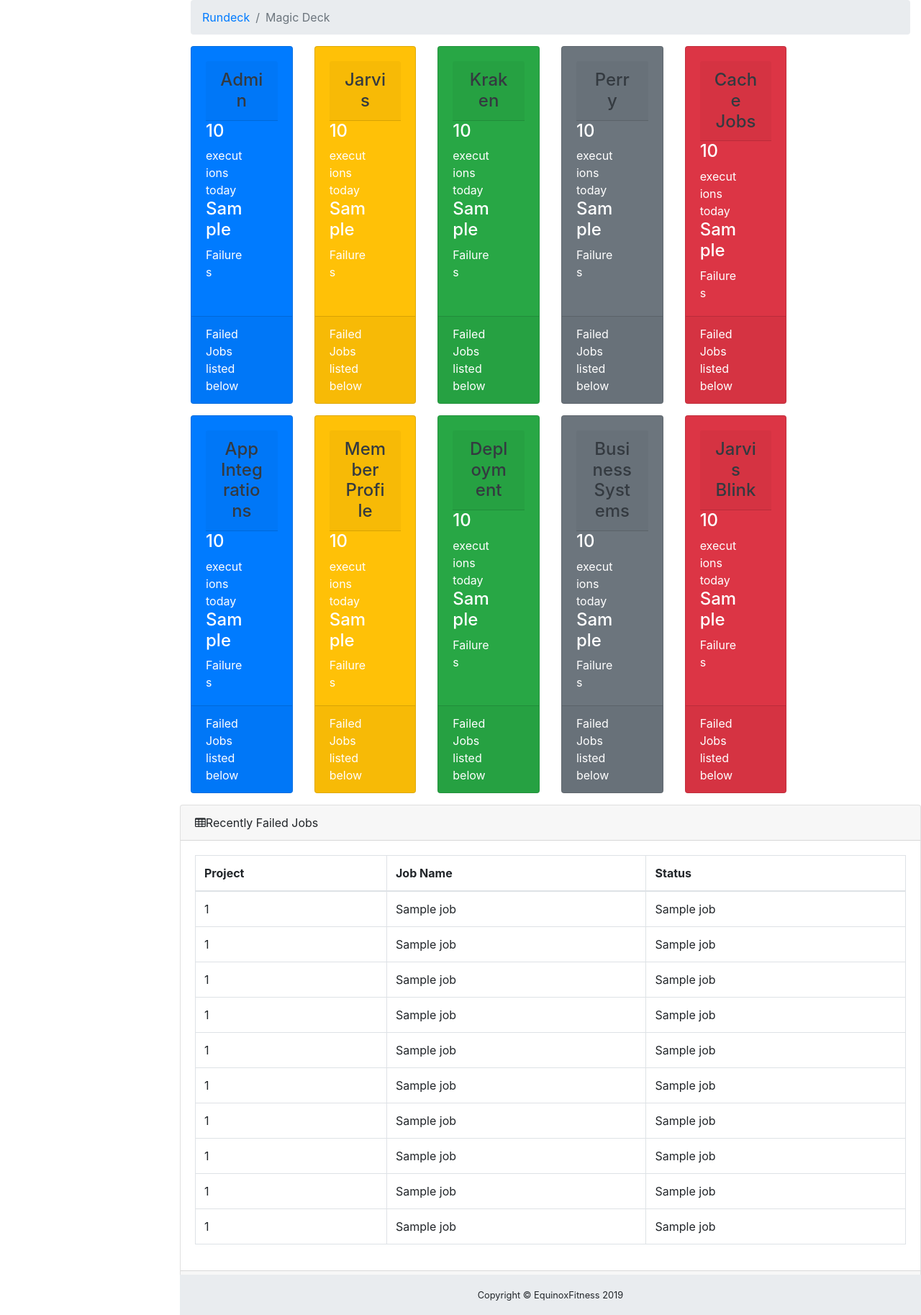
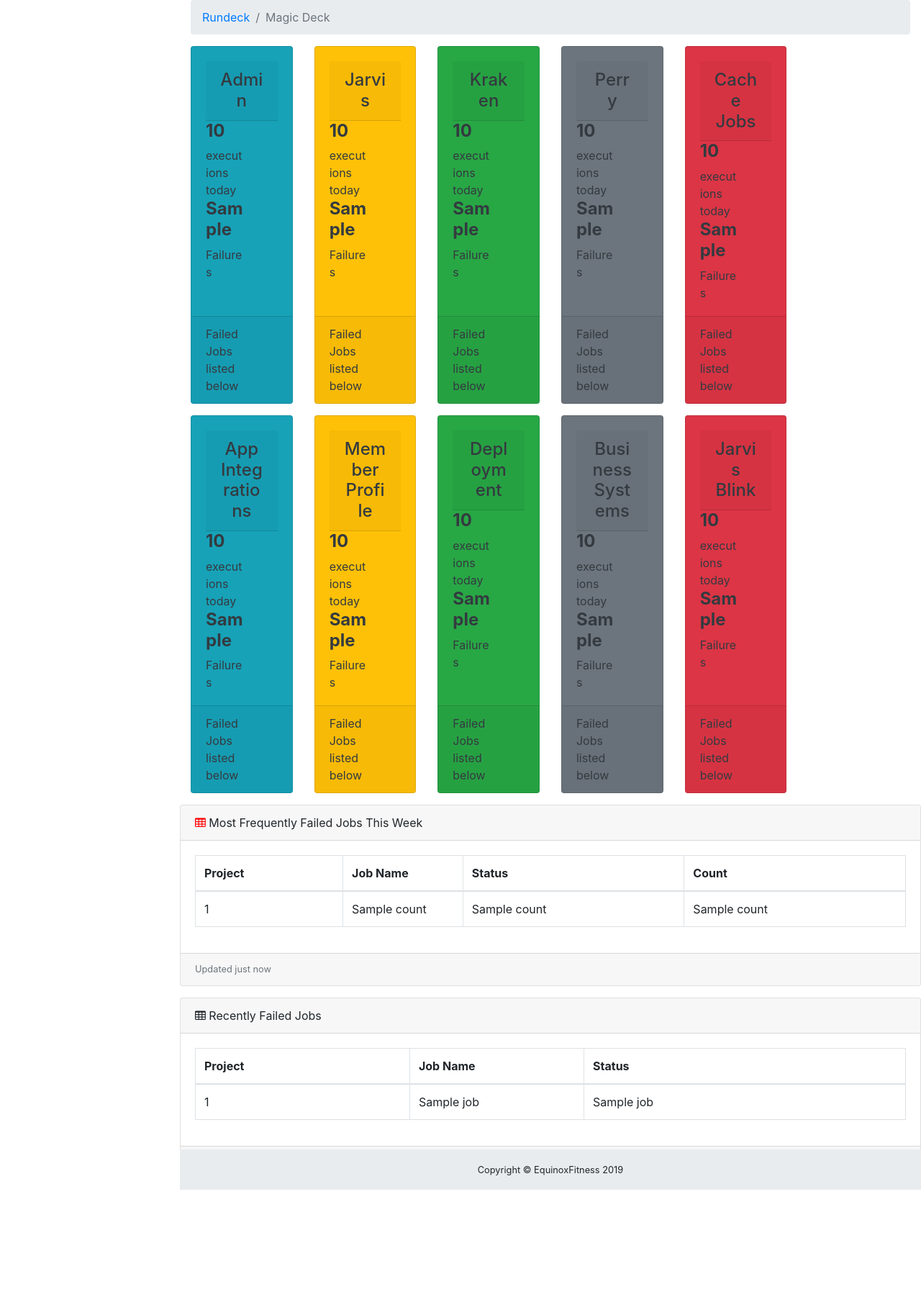
Before and after one commit to giannamiggins/magicdeck, a Flask app: template templates/dashboard.html in a window 1280 px wide. Shown: the part 16-1843 px from the top of the page at 72% size. After the commit the page ends 1669 px from the top, so only its background shows below. Run offline with Flask 2, Linux system fonts and the light colour scheme; the template is opened without the code that fills it: most values are stand-ins (such as "Sample title", 1, 10 or a date in 2020); parts of the project's set-up code (start-up, migrations or seed data) failed here and were passed over; some libraries are stand-ins or nearby versions.

Commit message:
create tables with loops

```diff
--- a/app.py
+++ b/app.py
@@ -1,6 +1,6 @@
 from flask import Flask, render_template, request
 from pusher import Pusher
-from sqlalchemy import Column, String, Date, Integer, cast, func
+from sqlalchemy import Column, String, Date, Integer, cast, func, text
 from sqlalchemy.ext.declarative import declarative_base
 from sqlalchemy.orm import sessionmaker, mapper
 from sqlalchemy import create_engine, Table, MetaData, text
@@ -82,11 +82,34 @@ jb_fails = session.query(fails).filter_by(project='Jarvis-Blink').count()
 
 job = session.query(Execution.project, Jobs.job_name, Execution.status).filter(Execution.scheduled_execution_id == Jobs.id).filter_by(status='failed').order_by(Execution.date_completed.desc()).limit(10)
 
+query = text("""
+select project,job_name,status,count(*) from
+
+(SELECT
+exe.project,
+se.job_name,
+exe.status
+
+FROM public.scheduled_execution se
+join public.execution exe on exe.scheduled_execution_id=se.id
+where exe.date_completed >= CURRENT_DATE -6
+) as his
+
+where status = 'failed'
+group by status, job_name, project
+order by count DESC
+limit(10)
+""")
+counts = engine.execute(query)
+failcount = []
+for x in counts:
+    failcount.append(x)
+
 @app.route('/dashboard')
 def dashboard():
     return render_template('dashboard.html', ad_runs=ad_runs, ad_fails=ad_fails, j_runs=j_runs, j_fails=j_fails, k_runs=k_runs, k_fails=k_fails,
 	p_runs=p_runs, p_fails=p_fails, cache_runs=cache_runs, cache_fails=cache_fails, app_runs=app_runs, app_fails=app_fails, mp_runs=mp_runs,
-	mp_fails=mp_fails, d_runs=d_runs, d_fails=d_fails, bus_runs=bus_runs, bus_fails=bus_fails, jb_runs=jb_runs, jb_fails=jb_fails, job=job)
+	mp_fails=mp_fails, d_runs=d_runs, d_fails=d_fails, bus_runs=bus_runs, bus_fails=bus_fails, jb_runs=jb_runs, jb_fails=jb_fails, job=job, counts=failcount)
 
 if __name__ == '__main__':
 	app.run(debug=True)
--- a/static/js/customer.js
+++ /dev/null
@@ -1,15 +0,0 @@
-$(document).ready(function(){
-	var dataTable = $("#dataTable").DataTable()
-	var customerChannel = pusher.subscribe('customer');
-	customerChannel.bind('add', function(data) {
-	var date = new Date();
-	dataTable.row.add([
-	    data.name,
-	    data.position,
-	    data.office,
-	    data.age,
-	    `${date.getFullYear()}/${date.getMonth()}/${date.getDay()}`,
-	    data.salary
-	  ]).draw( false );
-	});
-});
--- a/static/js/message.js
+++ /dev/null
@@ -1,34 +0,0 @@
-$(document).ready(function () {
-  (function($) {
-    "use strict";
-
-    // Configure tooltips for collapsed side navigation
-    $('.navbar-sidenav [data-toggle="tooltip"]').tooltip({
-      template: '<div class="tooltip navbar-sidenav-tooltip" role="tooltip" style="pointer-events: none;"><div class="arrow"></div><div class="tooltip-inner"></div></div>'
-    })
-
-    // Configure tooltips globally
-    $('[data-toggle="tooltip"]').tooltip()
-  })(jQuery);
-
-  var messageChannel = pusher.subscribe('message');
-
-  // Listen to 'message sent' event
-  messageChannel.bind('send', function(data) {
-    var message = document.getElementById('message-count')
-    var date = new Date();
-    var toAppend = document.createElement('a')
-    toAppend.classList.add('list-group-item', 'list-group-item-action')
-    toAppend.href = '#'
-    document.getElementById('message-box').appendChild(toAppend)
-    toAppend.innerHTML ='<div class="media">'+
-                    '<img class="d-flex mr-3 rounded-circle" src="http://placehold.it/45x45" alt="">'+
-                    '<div class="media-body">'+
-                      `<strong>${data.name}</strong> posted a new message `+
-                      `<em>${data.message}</em>.`+
-                      `<div class="text-muted smaller">Today at ${date.getHours()} : ${date.getMinutes()}</div>`+
-                    '</div>'+
-                  '</div>'
-    message.innerText = parseInt(message.innerText)+1
-  });
-});
--- a/static/js/order.js
+++ /dev/null
@@ -1,57 +0,0 @@
-// Chart.js scripts
-// -- Set new default font family and font color to mimic Bootstrap's default styling
-Chart.defaults.global.defaultFontFamily = '-apple-system,system-ui,BlinkMacSystemFont,"Segoe UI",Roboto,"Helvetica Neue",Arial,sans-serif';
-Chart.defaults.global.defaultFontColor = '#292b2c';
-// -- Bar Chart Example
-var ctx = document.getElementById("myBarChart");
-var myLineChart = new Chart(ctx, {
-  type: 'bar',
-  data: {
-    labels: ["February", "March", "April", "May", "June", "July"],
-    datasets: [{
-      label: "Revenue",
-      backgroundColor: "rgba(2,117,216,1)",
-      borderColor: "rgba(2,117,216,1)",
-      data: [5312, 6251, 7841, 9821, 14984, 0],
-    }],
-  },
-  options: {
-    scales: {
-      xAxes: [{
-        time: {
-          unit: 'month'
-        },
-        gridLines: {
-          display: false
-        },
-        ticks: {
-          maxTicksLimit: 6
-        }
-      }],
-    },
-    legend: {
-      display: false
-    }
-  }
-});
-
-Pusher.logToConsole = true;
-
-// Configure Pusher instance
-var pusher = new Pusher("dcf23db54c14bbf4de21", {
-  cluster: "us2",
-  encrypted: true
-});
-
-// Subscribe to poll trigger
-var orderChannel = pusher.subscribe('order');
-
-// Listen to 'order placed' event
-var order = document.getElementById('order-count')
-orderChannel.bind('place', function(data) {
-  myLineChart.data.datasets.forEach((dataset) => {
-      dataset.data.fill(parseInt(data.units),-1);
-  });
-  myLineChart.update();
-  order.innerText = parseInt(order.innerText)+1
-});
--- a/templates/dashboard.html
+++ b/templates/dashboard.html
@@ -6,7 +6,7 @@
   <meta name="viewport" content="width=device-width, initial-scale=1, shrink-to-fit=no">
   <meta name="description" content="">
   <meta name="author" content="">
-  <title>Magic Deck</title>
+  <title>Gianna's Dash</title>
   <link rel="stylesheet" href="https://maxcdn.bootstrapcdn.com/bootstrap/4.0.0/css/bootstrap.min.css" integrity="sha384-Gn5384xqQ1aoWXA+058RXPxPg6fy4IWvTNh0E263XmFcJlSAwiGgFAW/dAiS6JXm" crossorigin="anonymous">
   <link href="https://cdnjs.cloudflare.com/ajax/libs/font-awesome/4.7.0/css/font-awesome.min.css" rel="stylesheet" type="text/css">
   <link href="https://cdn.datatables.net/1.10.16/css/dataTables.bootstrap4.min.css" rel="stylesheet">
@@ -24,15 +24,15 @@
       </ol>
       <div class="row">
         <div class="col-xl-2 col-sm-8 mb-3">
-          <div class="card text-white bg-primary o-hidden h-100">
+          <div class="card text-white bg-info o-hidden h-100">
             <div class="card-body">
               <h4 class="card-header text-center text-dark text-bold">Admin</h4>
-              <div class="mr-5"><h4>{{ad_runs}}</h4> executions today</div>
-              <div class="mr-5"><h4>{{ad_fails}}</h4> Failures</div>
+              <div class="mr-5 text-dark"><h4 class="font-weight-bold">{{ad_runs}}</h4> executions today</div>
+              <div class="mr-5 text-dark"><h4 class="font-weight-bold">{{ad_fails}}</h4> Failures</div>
             </div>
             {% if ad_fails %}
             <a class="card-footer text-white clearfix">
-              <div class="mr-5"><span>Failed Jobs listed below</span></div>
+              <div class="mr-5 text-dark"><span>Failed Jobs listed below</span></div>
             </a>
             {% endif %}
           </div>
@@ -41,12 +41,12 @@
           <div class="card text-white bg-warning o-hidden h-100">
             <div class="card-body">
               <h4 class="card-header text-center text-dark text-bold">Jarvis</h4>
-              <div class="mr-5"><h4>{{j_runs}}</h4> executions today</div>
-              <div class="mr-5"><h4>{{j_fails}}</h4> Failures</div>
+              <div class="mr-5 text-dark"><h4 class="font-weight-bold">{{j_runs}}</h4> executions today</div>
+              <div class="mr-5 text-dark"><h4 class="font-weight-bold">{{j_fails}}</h4> Failures</div>
             </div>
             {% if j_fails %}
             <a class="card-footer text-white clearfix">
-              <div class="mr-5"><span>Failed Jobs listed below</span></div>
+              <div class="mr-5 text-dark"><span>Failed Jobs listed below</span></div>
             </a>
             {% endif %}
           </div>
@@ -55,12 +55,12 @@
           <div class="card text-white bg-success o-hidden h-100">
             <div class="card-body">
               <h4 class="card-header text-center text-dark text-bold">Kraken</h4>
-              <div class="mr-5"><h4>{{k_runs}}</h4> executions today</div>
-              <div class="mr-5"><h4>{{k_fails}}</h4> Failures</div>
+              <div class="mr-5 text-dark"><h4 class="font-weight-bold">{{k_runs}}</h4> executions today</div>
+              <div class="mr-5 text-dark"><h4 class="font-weight-bold">{{k_fails}}</h4> Failures</div>
             </div>
             {% if k_fails %}
             <a class="card-footer text-white clearfix">
-              <div class="mr-5"><span>Failed Jobs listed below</span></div>
+              <div class="mr-5 text-dark"><span>Failed Jobs listed below</span></div>
             </a>
             {% endif %}
           </div>
@@ -69,12 +69,12 @@
           <div class="card text-white bg-secondary o-hidden h-100">
             <div class="card-body">
               <h4 class="card-header text-center text-dark text-bold">Perry</h4>
-              <div class="mr-5"><h4>{{p_runs}}</h4> executions today</div>
-              <div class="mr-5"><h4>{{p_fails}}</h4> Failures</div>
+              <div class="mr-5 text-dark"><h4 class="font-weight-bold">{{p_runs}}</h4> executions today</div>
+              <div class="mr-5 text-dark"><h4 class="font-weight-bold">{{p_fails}}</h4> Failures</div>
             </div>
             {% if p_fails %}
             <a class="card-footer text-white clearfix">
-              <div class="mr-5"><span>Failed Jobs listed below</span></div>
+              <div class="mr-5 text-dark"><span>Failed Jobs listed below</span></div>
             </a>
             {% endif %}
           </div>
@@ -83,12 +83,12 @@
           <div class="card text-white bg-danger o-hidden h-100">
             <div class="card-body">
               <h4 class="card-header text-center text-dark text-bold">Cache Jobs</h4>
-              <div class="mr-5"><h4>{{cache_runs}}</h4> executions today</div>
-              <div class="mr-5"><h4>{{cache_fails}}</h4> Failures</div>
+              <div class="mr-5 text-dark"><h4 class="font-weight-bold">{{cache_runs}}</h4> executions today</div>
+              <div class="mr-5 text-dark"><h4 class="font-weight-bold">{{cache_fails}}</h4> Failures</div>
             </div>
             {% if cache_fails %}
             <a class="card-footer text-white clearfix">
-              <div class="mr-5"><span>Failed Jobs listed below</span></div>
+              <div class="mr-5 text-dark"><span>Failed Jobs listed below</span></div>
             </a>
             {% endif %}
           </div>
@@ -97,15 +97,15 @@
       <!-- row 2 cards-->
       <div class="row">
         <div class="col-xl-2 col-sm-8 mb-3">
-          <div class="card text-white bg-primary o-hidden h-100">
+          <div class="card text-white bg-info o-hidden h-100">
             <div class="card-body">
               <h4 class="card-header text-center text-dark text-bold">App Integrations</h4>
-              <div class="mr-5"><h4>{{app_runs}}</h4> executions today</div>
-              <div class="mr-5"><h4>{{app_fails}}</h4> Failures</div>
+              <div class="mr-5 text-dark"><h4 class="font-weight-bold">{{app_runs}}</h4> executions today</div>
+              <div class="mr-5 text-dark"><h4 class="font-weight-bold">{{app_fails}}</h4> Failures</div>
             </div>
             {% if app_fails %}
             <a class="card-footer text-white clearfix">
-              <div class="mr-5"><span>Failed Jobs listed below</span></div>
+              <div class="mr-5 text-dark"><span>Failed Jobs listed below</span></div>
             </a>
             {% endif %}
           </div>
@@ -114,12 +114,12 @@
           <div class="card text-white bg-warning o-hidden h-100">
             <div class="card-body">
               <h4 class="card-header text-center text-dark text-bold">Member Profile</h4>
-              <div class="mr-5"><h4>{{mp_runs}}</h4> executions today</div>
-              <div class="mr-5"><h4>{{mp_fails}}</h4> Failures</div>
+              <div class="mr-5 text-dark"><h4 class="font-weight-bold">{{mp_runs}}</h4> executions today</div>
+              <div class="mr-5 text-dark"><h4 class="font-weight-bold">{{mp_fails}}</h4> Failures</div>
             </div>
             {% if mp_fails %}
             <a class="card-footer text-white clearfix">
-              <div class="mr-5"><span>Failed Jobs listed below</span></div>
+              <div class="mr-5 text-dark"><span>Failed Jobs listed below</span></div>
             </a>
             {% endif %}
           </div>
@@ -128,12 +128,12 @@
           <div class="card text-white bg-success o-hidden h-100">
             <div class="card-body">
               <h4 class="card-header text-center text-dark text-bold">Deployment</h4>
-              <div class="mr-5"><h4>{{d_runs}}</h4> executions today</div>
-              <div class="mr-5"><h4>{{d_fails}}</h4> Failures</div>
+              <div class="mr-5 text-dark"><h4 class="font-weight-bold">{{d_runs}}</h4> executions today</div>
+              <div class="mr-5 text-dark"><h4 class="font-weight-bold">{{d_fails}}</h4> Failures</div>
             </div>
             {% if d_fails %}
             <a class="card-footer text-white clearfix">
-              <div class="mr-5"><span>Failed Jobs listed below</span></div>
+              <div class="mr-5 text-dark"><span>Failed Jobs listed below</span></div>
             </a>
             {% endif %}
           </div>
@@ -142,12 +142,12 @@
           <div class="card text-white bg-secondary o-hidden h-100">
             <div class="card-body">
               <h4 class="card-header text-center text-dark text-bold">Business Systems</h4>
-              <div class="mr-5"><h4>{{bus_runs}}</h4> executions today</div>
-              <div class="mr-5"><h4>{{bus_fails}}</h4> Failures</div>
+              <div class="mr-5 text-dark"><h4 class="font-weight-bold">{{bus_runs}}</h4> executions today</div>
+              <div class="mr-5 text-dark"><h4 class="font-weight-bold">{{bus_fails}}</h4> Failures</div>
             </div>
             {% if bus_fails %}
             <a class="card-footer text-white clearfix">
-              <div class="mr-5"><span>Failed Jobs listed below</span></div>
+              <div class="mr-5 text-dark"><span>Failed Jobs listed below</span></div>
             </a>
             {% endif %}
           </div>
@@ -156,12 +156,12 @@
           <div class="card text-white bg-danger o-hidden h-100">
             <div class="card-body">
               <h4 class="card-header text-center text-dark text-bold">Jarvis Blink</h4>
-              <div class="mr-5"><h4>{{jb_runs}}</h4> executions today</div>
-              <div class="mr-5"><h4>{{jb_fails}}</h4> Failures</div>
+              <div class="mr-5 text-dark"><h4 class="font-weight-bold">{{jb_runs}}</h4> executions today</div>
+              <div class="mr-5 text-dark"><h4 class="font-weight-bold">{{jb_fails}}</h4> Failures</div>
             </div>
             {% if jb_fails %}
             <a class="card-footer text-white clearfix">
-              <div class="mr-5"><span>Failed Jobs listed below</span></div>
+              <div class="mr-5 text-dark"><span>Failed Jobs listed below</span></div>
             </a>
             {% endif %}
           </div>
@@ -169,12 +169,47 @@
     </div>
   </div>
       <!-- row of charts after-->
+      <!-- number fails per job in the past week-->
+      <div class="card mb-3">
+        <div class="card-header">
+          <i class="fa fa-table" style='color:red'></i>   Most Frequently Failed Jobs This Week</div>
+        <div class="card-body">
+            <table class="table table-bordered" width="90%" cellspacing="0">
+              <col width="100">
+              <col width="80">
+              <col width="150">
+              <col width="150">
+              <thead>
+                <tr>
+                  <th>Project</th>
+                  <th>Job Name</th>
+                  <th>Status</th>
+                  <th>Count</th>
+                </tr>
+              </thead>
+              <tbody id="table">
+                {% for k in counts %}
+                <tr>
+                  <td>{{ k[0] }}</td>
+                  <td>{{ k[1] }}</td>
+                  <td>{{ k[2] }}</td>
+                  <td>{{ k[3] }}</td>
+                </tr>
+                {% endfor %}
+              </tbody>
+            </table>
+          </div>
+        <div class="card-footer small text-muted">Updated just now</div>
+      </div>
       <!-- Example DataTables Card-->
       <div class="card mb-3">
         <div class="card-header">
-          <i class="fa fa-table"></i>Recently Failed Jobs</div>
+          <i class="fa fa-table"></i>   Recently Failed Jobs</div>
         <div class="card-body">
             <table class="table table-bordered" width="100%" cellspacing="0">
+              <col width="100">
+              <col width="80">
+              <col width="150">
               <thead>
                 <tr>
                   <th>Project</th>
@@ -183,56 +218,13 @@
                 </tr>
               </thead>
               <tbody id="table">
+                {% for x in job %}
                 <tr>
-                  <td>{{ job[0][0] }}</td>
-                  <td>{{ job[0][1] }}</td>
-                  <td>{{ job[0][2] }}</td>
+                  <td>{{ x[0] }}</td>
+                  <td>{{ x[1] }}</td>
+                  <td>{{ x[2] }}</td>
                 </tr>
-                <tr>
-                  <td>{{ job[1][0] }}</td>
-                  <td>{{ job[1][1] }}</td>
-                  <td>{{ job[1][2] }}</td>
-                </tr>
-                <tr>
-                  <td>{{ job[2][0] }}</td>
-                  <td>{{ job[2][1] }}</td>
-                  <td>{{ job[2][2] }}</td>
-                </tr>
-                <tr>
-                  <td>{{ job[3][0] }}</td>
-                  <td>{{ job[3][1] }}</td>
-                  <td>{{ job[3][2] }}</td>
-                </tr>
-                <tr>
-                  <td>{{ job[4][0] }}</td>
-                  <td>{{ job[4][1] }}</td>
-                  <td>{{ job[4][2] }}</td>
-                </tr>
-                <tr>
-                  <td>{{ job[5][0] }}</td>
-                  <td>{{ job[5][1] }}</td>
-                  <td>{{ job[5][2] }}</td>
-                </tr>
-                <tr>
-                  <td>{{ job[6][0] }}</td>
-                  <td>{{ job[6][1] }}</td>
-                  <td>{{ job[6][2] }}</td>
-                </tr>
-                <tr>
-                  <td>{{ job[7][0] }}</td>
-                  <td>{{ job[7][1] }}</td>
-                  <td>{{ job[7][2] }}</td>
-                </tr>
-                <tr>
-                  <td>{{ job[8][0] }}</td>
-                  <td>{{ job[8][1] }}</td>
-                  <td>{{ job[8][2] }}</td>
-                </tr>
-                <tr>
-                  <td>{{ job[9][0] }}</td>
-                  <td>{{ job[9][1] }}</td>
-                  <td>{{ job[9][2] }}</td>
-                </tr>
+                {% endfor %}
               </tbody>
             </table>
           </div>
```
Also changed, not shown: static/about_equinox.png (deleted).
